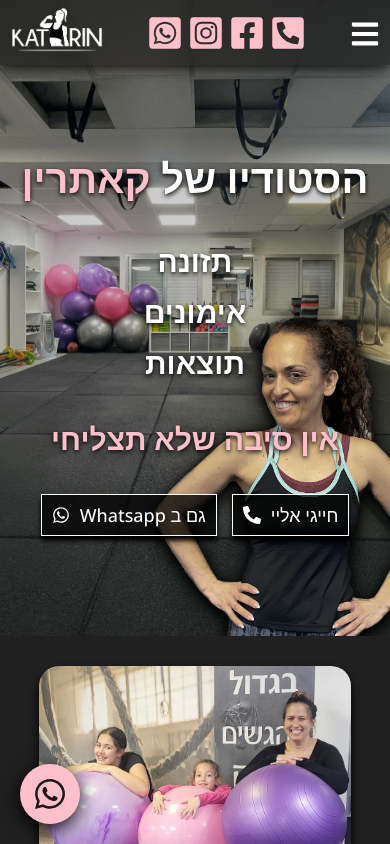
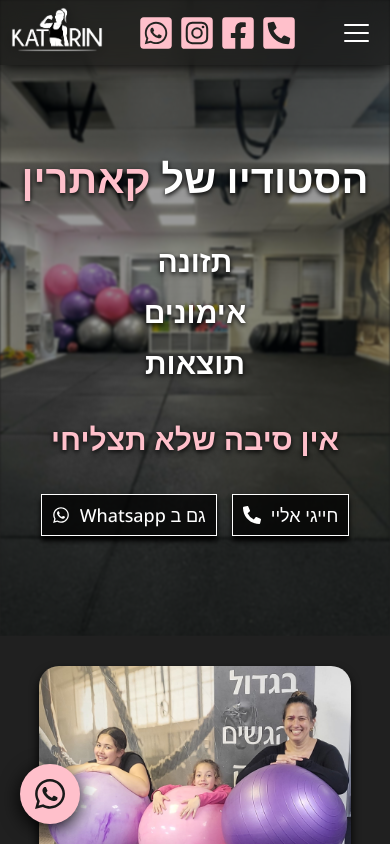
Before and after one commit to shaharyair/katrin-studio-Landing-page, a React (Vite) app: page / in a window 390 px wide. Shown: the top 844 px of the page. Built offline with nearby package versions, Linux system fonts and the light colour scheme.

Commit message:
fix:update style, hamburger button, change hero photo.

```diff
--- a/package.json
+++ b/package.json
@@ -12,6 +12,7 @@
     "autoprefixer": "^10.4.14",
     "axios": "^1.3.5",
     "dotenv": "^16.0.3",
+    "hamburger-react": "^2.5.0",
     "postcss": "^8.4.23",
     "react": "^18.2.0",
     "react-icons": "^4.8.0",
--- a/src/Components/Hero/Hero.css
+++ b/src/Components/Hero/Hero.css
@@ -20,7 +20,7 @@
   height: 100%;
   background: url("/src/assets/StudioPhotos/studio3.jpg") center no-repeat;
   background-size: cover;
-  filter: brightness(80%);
+  filter: brightness(60%) blur(1px);
   z-index: -1;
 }
 
@@ -29,7 +29,7 @@
   max-width: 120rem;
   margin: auto;
   display: flex;
-  justify-content: center;
+  justify-content: space-evenly;
   align-items: center;
 }
 
@@ -38,19 +38,21 @@
   top: 75%;
   left: 75%;
   transform: translate(-50%, -50%);
-  filter: drop-shadow(0 5px 10px black);
+  padding: 2.5rem;
+  animation: fade-to-right 1.2s ease;
+  animation-delay: 2.5s;
   order: 1;
-  border-radius: 30% 70% 50% 50% / 30% 30% 70% 70%;
-  animation: fade-mobile 1.2s ease;
-  animation-delay: 2.5s;
   z-index: 0;
+  display: none;
 }
 
 .hero__img-wrap > img {
   width: 85vw;
   height: auto;
   max-width: 45rem;
-  filter: drop-shadow(0 2px 5px black) brightness(95%);
+  box-shadow: 0 5px 10px black;
+  border: 1px solid black;
+  filter: saturate(110%);
 }
 
 .hero__text-container {
@@ -139,14 +141,7 @@
   .hero__img-wrap {
     position: initial;
     transform: initial;
-    padding: 2.5rem;
-    background: linear-gradient(
-      90deg,
-      rgba(125, 94, 99, 1) 0%,
-      rgba(255, 192, 203, 1) 100%
-    );
-    animation: fade-to-right 1.2s ease;
-    animation-delay: 2.5s;
+    display: block;
   }
 
   .hero__text-head > h1 {
--- a/src/Components/Hero/Hero.jsx
+++ b/src/Components/Hero/Hero.jsx
@@ -1,7 +1,7 @@
 import React from "react";
 import "./Hero.css";
 import { FaWhatsapp, FaPhoneAlt } from "react-icons/fa";
-import katrinHero from "/src/assets/KatrinPhotos/katrinHero.png";
+import katrinAndLina from "/src/assets/KatrinPhotos/katrinAndLina.png";
 
 function Hero() {
   return (
@@ -9,7 +9,7 @@ function Hero() {
       <div className='hero' id='hero'>
         <div className='hero__container'>
           <div className='hero__img-wrap'>
-            <img src={katrinHero} alt={katrinHero} />
+            <img src={katrinAndLina} alt='/' />
           </div>
           <div className='hero__text-container'>
             <div className='hero__text-head'>
--- a/src/Components/Navbar/Navbar.css
+++ b/src/Components/Navbar/Navbar.css
@@ -181,7 +181,6 @@
 
   .navbar__menu-mobile-icon {
     display: block;
-    margin-top: 1rem;
     font-size: calc(var(--navbar-fontSize) + 1rem);
     order: 3;
     cursor: pointer;
--- a/src/Components/Navbar/Navbar.jsx
+++ b/src/Components/Navbar/Navbar.jsx
@@ -12,6 +12,8 @@ import {
   FaWhatsappSquare,
   FaPhoneSquareAlt,
 } from "react-icons/fa";
+
+import { Squash as Hamburger, Squash } from "hamburger-react";
 
 function Navbar() {
   const [click, setClick] = useState(false);
@@ -95,12 +97,14 @@ function Navbar() {
               <FaPhoneSquareAlt />
             </a>
           </div>
-          <div className='navbar__menu-mobile-icon' onClick={handleClick}>
-            {click ? (
-              <FaTimes className='mobile-icon' />
-            ) : (
-              <FaBars className='mobile-icon' />
-            )}
+          <div className='navbar__menu-mobile-icon'>
+            <Squash
+              rounded
+              duration={0.25}
+              size={25}
+              toggled={click}
+              toggle={handleClick}
+            />
           </div>
           <ul className={click ? "navbar__menu navbar-mobile" : "navbar__menu"}>
             <NavbarLinks navbarLinks={navbarLinks} />
```
Also changed, not shown: 1 other file (tests, documents, lock files or other folders).
